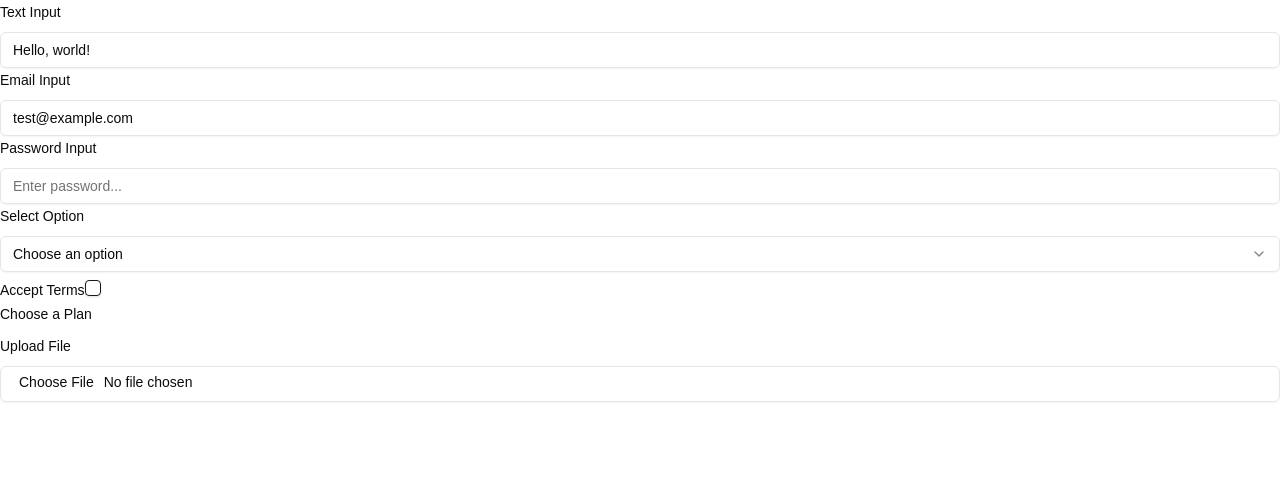
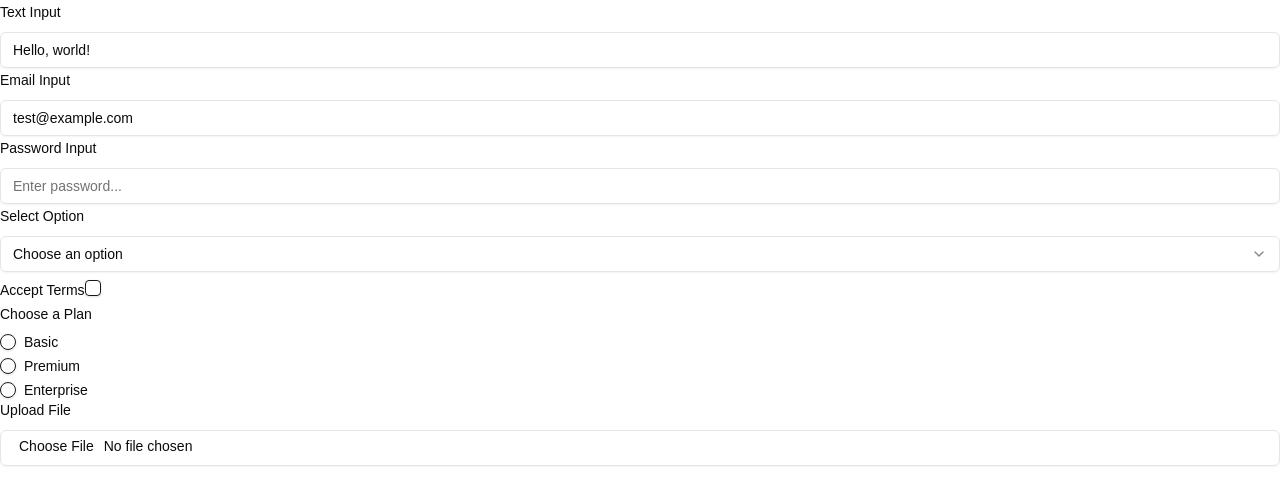
Before and after one commit to hdmGOAT/codelearnproject, a Next.js app in the folder frontend/: page /signup in a window 1280 px wide. Shown: the top 504 px of the page. Built offline with nearby package versions, Linux system fonts and the light colour scheme.

Commit message:
single page functionality no submit button yet ;

```diff
--- a/frontend/components/DynamicForm.tsx
+++ b/frontend/components/DynamicForm.tsx
@@ -29,7 +29,8 @@ import {
   SelectTrigger,
   SelectValue,
 } from "./ui/select";
-import { RadioGroup } from "./ui/radio-group";
+import { RadioGroup, RadioGroupItem } from "./ui/radio-group";
+import { Label } from "./ui/label";
 
 export interface Field {
   name: string;
@@ -75,9 +76,12 @@ const DynamicForm = ({ schema, fields, onSubmit }: DynamicFormProps) => {
     ),
   });
 
-  const renderSelect = (field: Field) => {
+  const renderSelect = (field: Field, formField: any) => {
     return (
-      <Select>
+      <Select
+        onValueChange={formField.onChange}
+        defaultValue={formField.value as string}
+      >
         <SelectTrigger>
           <SelectValue placeholder={field.placeholder} />
         </SelectTrigger>
@@ -95,8 +99,20 @@ const DynamicForm = ({ schema, fields, onSubmit }: DynamicFormProps) => {
     );
   };
 
-  const renderRadio = (field: Field) => {
-    return <RadioGroup></RadioGroup>;
+  const renderRadio = (field: Field, formField: any) => {
+    return (
+      <RadioGroup
+        onValueChange={formField.onChange}
+        defaultValue={formField.value as string}
+      >
+        {field.options?.map((op) => (
+          <div key={op.label} className="flex items-center space-x-2">
+            <RadioGroupItem id={op.label} value={op.value} />
+            <Label htmlFor={op.label}>{op.label}</Label>
+          </div>
+        ))}
+      </RadioGroup>
+    );
   };
 
   const renderField = (field: Field) => {
@@ -115,9 +131,9 @@ const DynamicForm = ({ schema, fields, onSubmit }: DynamicFormProps) => {
                   onCheckedChange={formField.onChange}
                 />
               ) : field.type === "select" ? (
-                renderSelect(field)
+                renderSelect(field, formField)
               ) : field.type === "radio" ? (
-                renderRadio(field)
+                renderRadio(field, formField)
               ) : (
                 <Input
                   {...formField}
```
